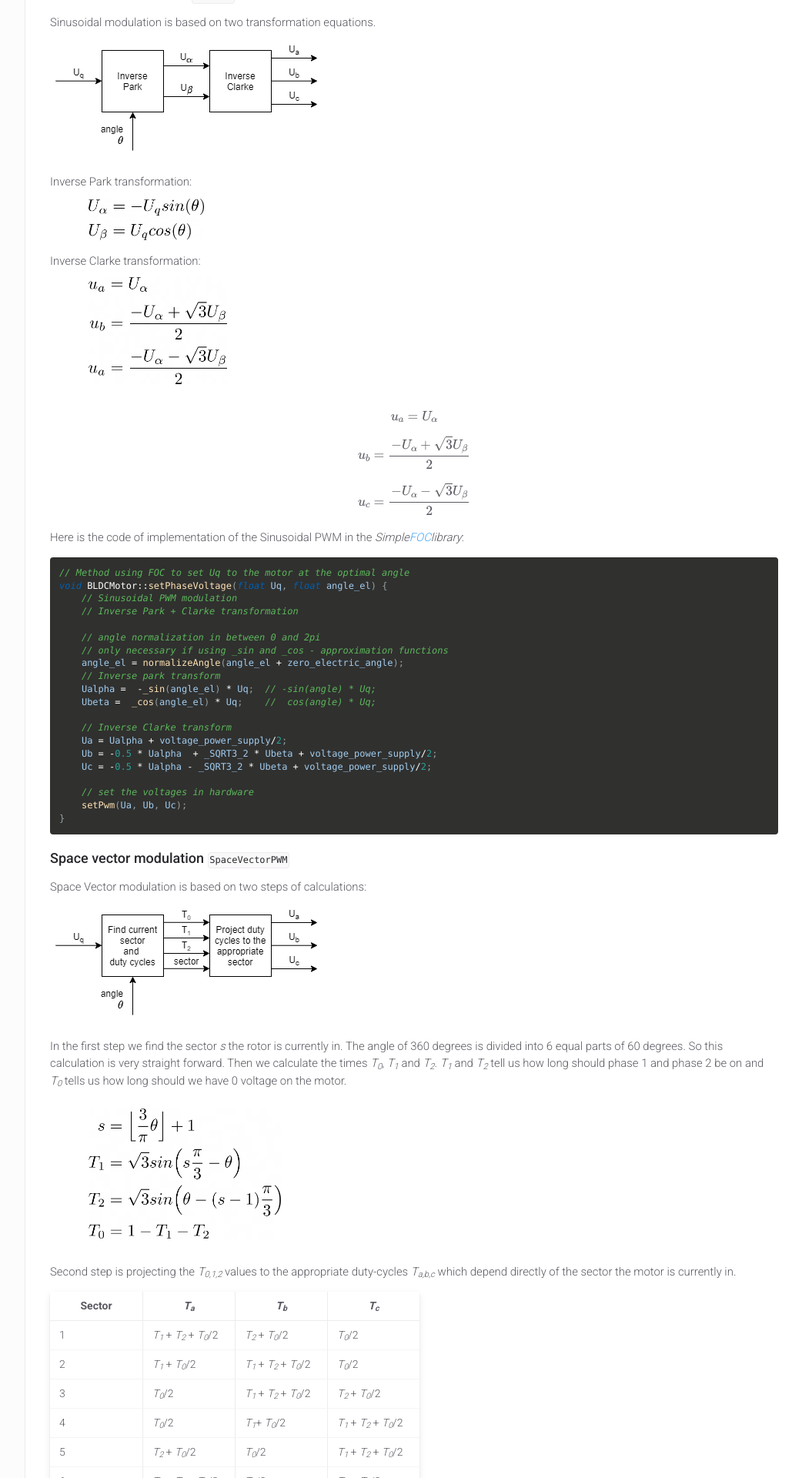
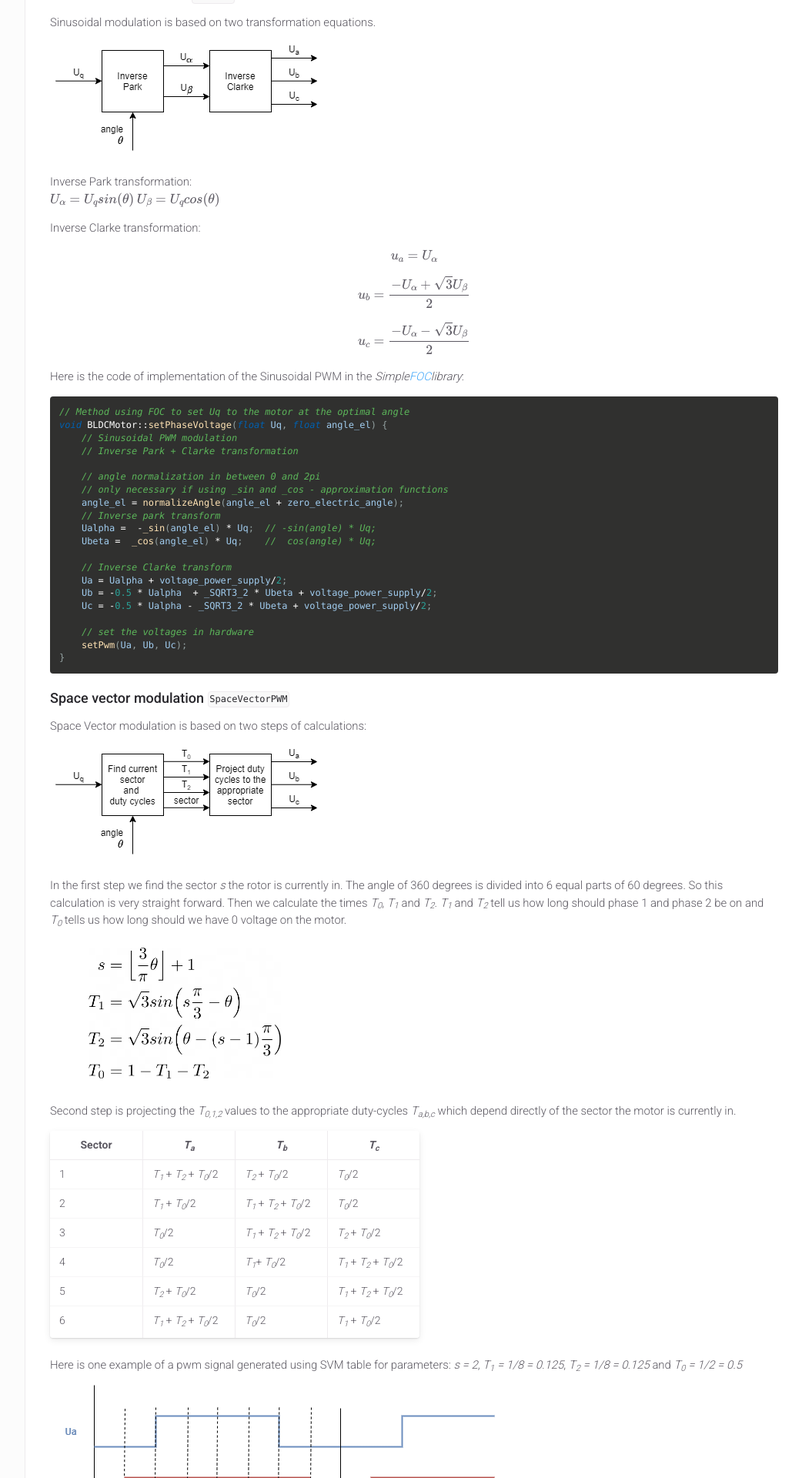
Before and after one commit to simplefoc/simplefoc.github.io, a Jekyll site: the page built from docs/simplefoc_library/digging_deeper/theory/FOC_routine.md, in a window 1280 px wide. Shown: the part 1570-3490 px from the top of the page at 77% size, without its empty margins (237-1279 px from the left). Built offline with Jekyll 4.4.1, drawn with Linux system fonts in a browser that asks for light colours; formulas are drawn with MathJax 3; some of the changed text lies outside the part shown.

Commit message:
Update FOC_routine.md

```diff
--- a/docs/simplefoc_library/digging_deeper/theory/FOC_routine.md
+++ b/docs/simplefoc_library/digging_deeper/theory/FOC_routine.md
@@ -50,9 +50,10 @@ Sinusoidal modulation is based on two transformation equations.
 <img src="../extras/Images/foc_modulation.png" >
 
 Inverse Park transformation:<br>
-<img src="../extras/Images/inverse_park.png" style="margin-left:50px;margin-top:10px;margin-bottom:10px;width:150px"><br>
+$$U_{\alpha} = U_q sin(\theta)$$
+$$U_{\beta} = U_q cos(\theta)$$
+
 Inverse Clarke transformation:<br>
-<img src="../extras/Images/inverse_clarke.png" style="margin-left:50px;margin-top:10px;margin-bottom:10px;width:180px">
 
 $$u_a = U_{\alpha}$$
 
```
